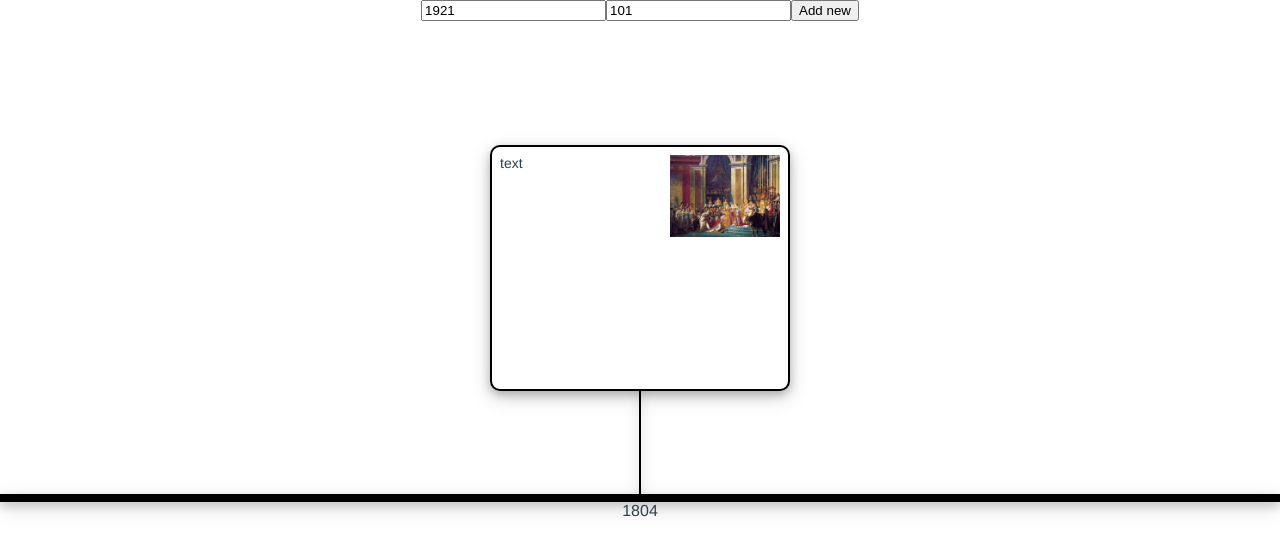
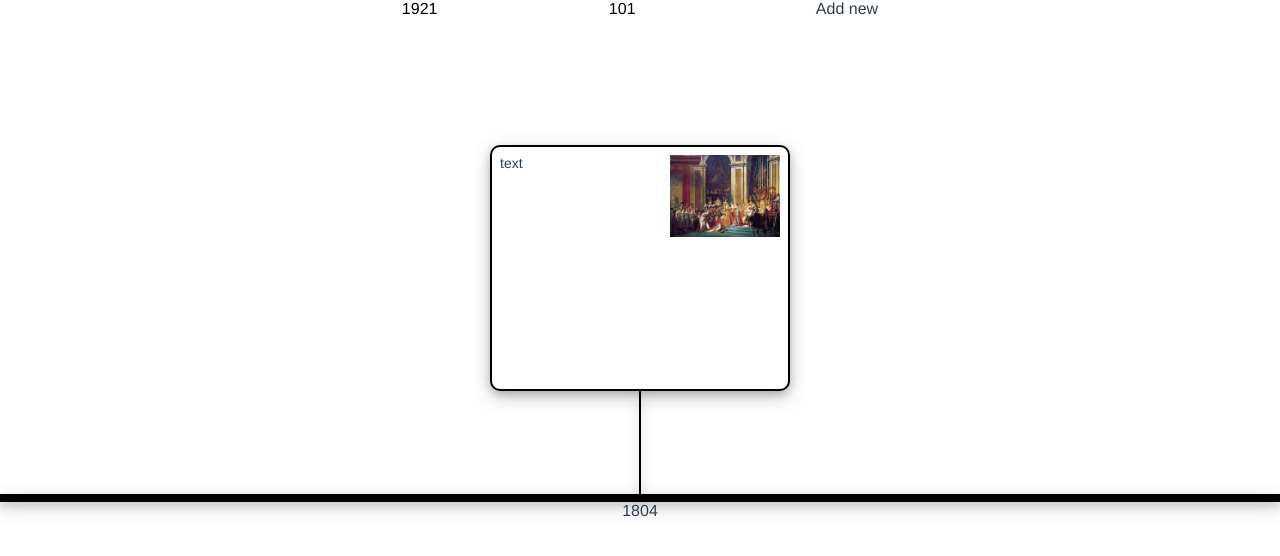
Before and after one commit to vbackeberg/lookattime, a Vue app: page / in a window 1280 px wide. Shown: the top 556 px of the page. Built offline with nearby package versions, Linux system fonts and the light colour scheme.

Commit message:
Install Vuetify

```diff
--- a/public/index.html
+++ b/public/index.html
@@ -6,6 +6,8 @@
     <meta name="viewport" content="width=device-width,initial-scale=1.0">
     <link rel="icon" href="<%= BASE_URL %>favicon.ico">
     <title>Look at time</title>
+    <link rel="stylesheet" href="https://fonts.googleapis.com/css?family=Roboto:100,300,400,500,700,900">
+    <link rel="stylesheet" href="https://cdn.jsdelivr.net/npm/@mdi/font@latest/css/materialdesignicons.min.css">
   </head>
   <body>
     <noscript>
--- a/src/main.ts
+++ b/src/main.ts
@@ -1,13 +1,15 @@
 import Vue from "vue";
-import App from "./App.vue";
+import App from "./app.vue";
 import router from "./router";
 import store from "./store";
 import "./app.scss";
+import vuetify from "./plugins/vuetify";
 
 Vue.config.productionTip = false;
 
 new Vue({
   router,
   store,
+  vuetify,
   render: h => h(App)
 }).$mount("#app");
--- /dev/null
+++ b/src/plugins/vuetify.ts
@@ -0,0 +1,6 @@
+import Vue from "vue";
+import Vuetify from "vuetify/lib";
+
+Vue.use(Vuetify);
+
+export default new Vuetify({});
--- /dev/null
+++ b/src/shims-vuetify.d.ts
@@ -0,0 +1,4 @@
+declare module "vuetify/lib/framework" {
+  import Vuetify from "vuetify";
+  export default Vuetify;
+}
--- a/tsconfig.json
+++ b/tsconfig.json
@@ -12,7 +12,7 @@
     "allowSyntheticDefaultImports": true,
     "sourceMap": true,
     "baseUrl": ".",
-    "types": ["webpack-env", "mocha", "chai"],
+    "types": ["webpack-env", "mocha", "chai", "vuetify"],
     "paths": {
       "@/*": ["src/*"]
     },
--- a/vue.config.js
+++ b/vue.config.js
@@ -5,5 +5,6 @@ module.exports = {
   configureWebpack: {
     devtool: "source-map"
   },
-  lintOnSave: false
+  lintOnSave: false,
+  transpileDependencies: ["vuetify"]
 };
```
Also changed, not shown: package.json (+6 -3 lines), 1 other file (tests, documents, lock files or other folders).
